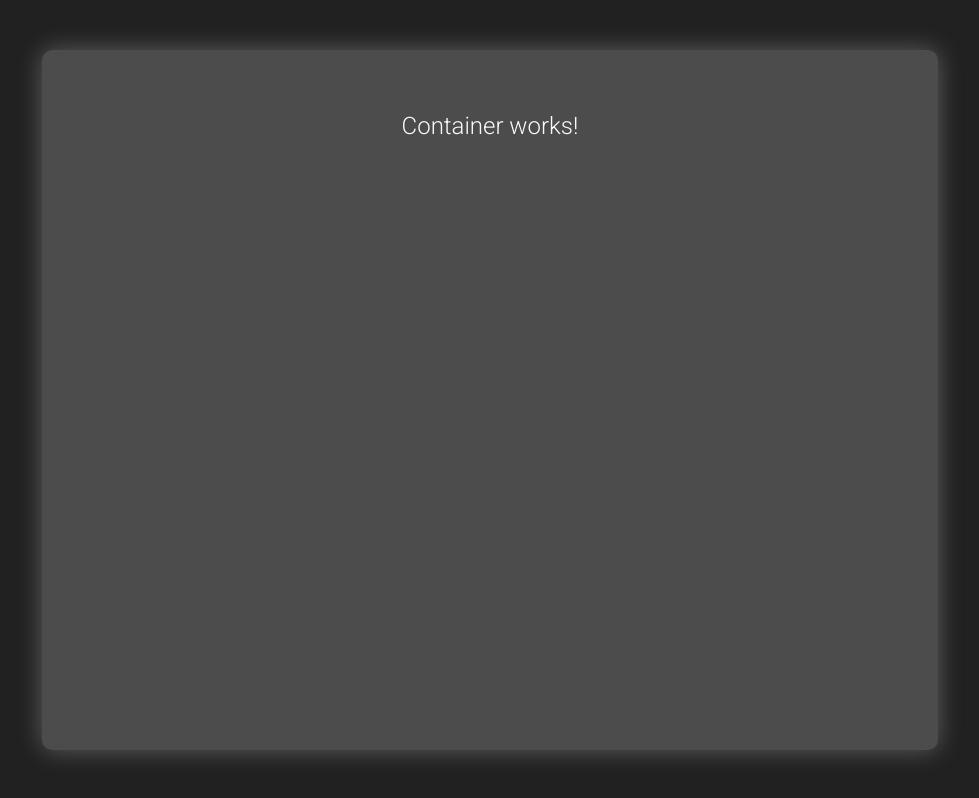
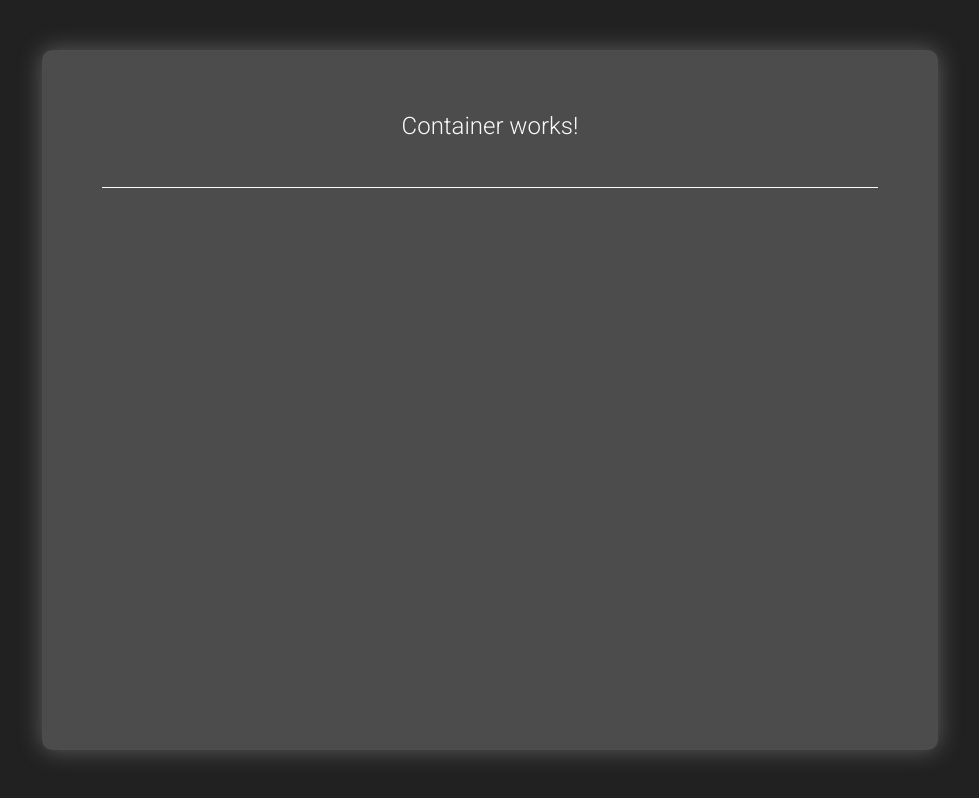
Before and after one commit to algorodev/objectives.io-client, a React (Vite) app: page / in a window 1280 px wide. Shown: the whole page, without its empty margins (150-1129 px from the left). Built offline with nearby package versions, Linux system fonts and the light colour scheme.

Commit message:
[FEATURE] Separator component

```diff
--- /dev/null
+++ b/src/components/separator/Separator.css
@@ -0,0 +1,6 @@
+.separator {
+	width: 100%;
+	height: 1px;
+	margin-block: 1.5rem;
+	background-color: var(--white-color);
+}
--- /dev/null
+++ b/src/components/separator/Separator.tsx
@@ -0,0 +1,5 @@
+import './Separator.css'
+
+const Separator = () => <span className='separator' />
+
+export default Separator
--- a/src/pages/home/Home.tsx
+++ b/src/pages/home/Home.tsx
@@ -1,9 +1,11 @@
 import Container from '../../components/container/Container'
+import Separator from '../../components/separator/Separator'
 
 const Home = () => {
 	return (
 		<Container>
 			<h4>Container works!</h4>
+			<Separator />
 		</Container>
 	)
 }
```
